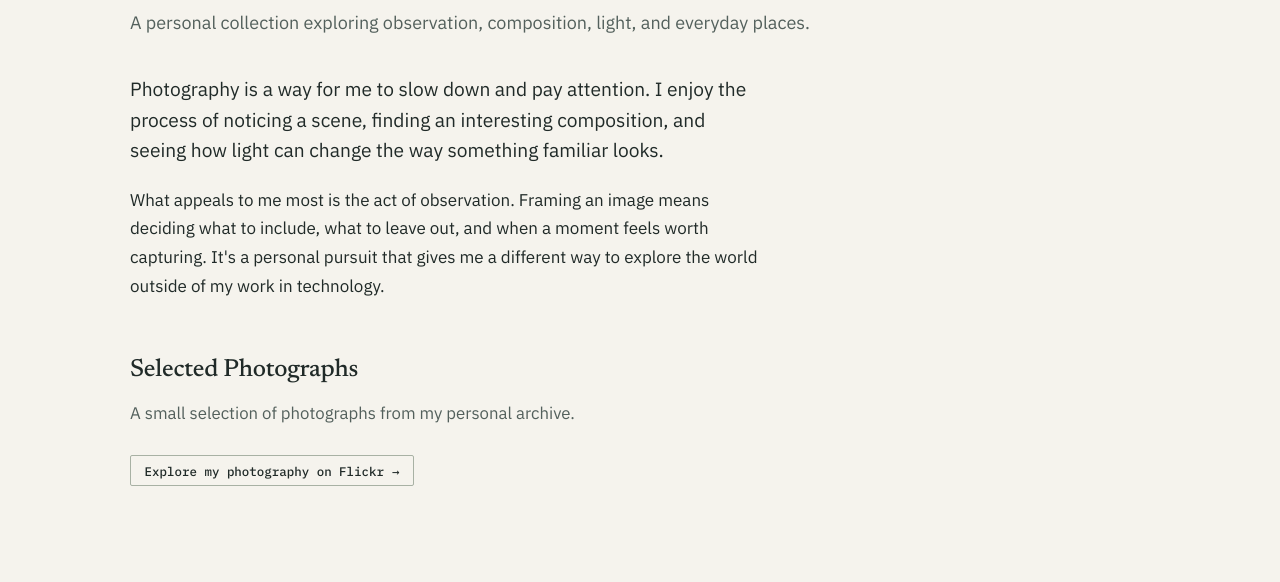
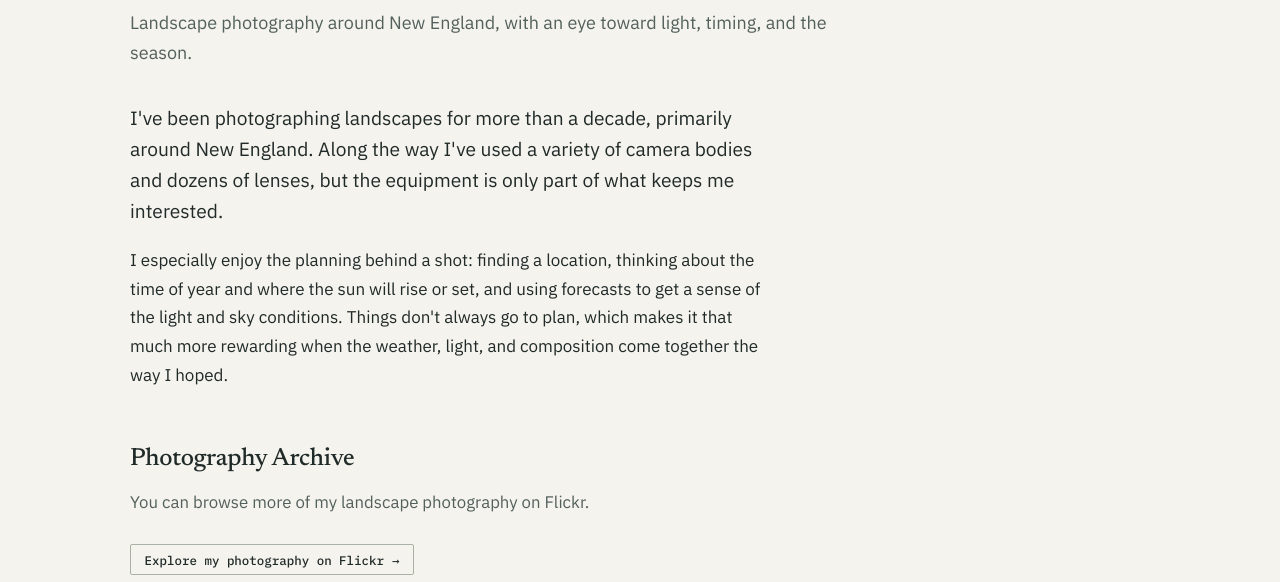
Before and after one commit to andrewtryder/andrewtryder-website, a website: page creative/index.html in a window 1280 px wide. Shown: the part 218-800 px from the top of the page. Drawn offline with Linux system fonts and the light colour scheme.

Commit message:
copy: focus photography page on New England landscapes and light

```diff
--- a/creative/index.html
+++ b/creative/index.html
@@ -4,7 +4,7 @@
   <meta charset="utf-8">
   <meta name="viewport" content="width=device-width, initial-scale=1">
   <title>Photography — Andrew Ryder</title>
-  <meta name="description" content="Photography by Andrew Ryder. A personal collection exploring observation, composition, light, and everyday places.">
+  <meta name="description" content="New England landscape photography by Andrew Ryder, with a focus on seasonal light, planning, and sunrise and sunset conditions.">
   <link rel="canonical" href="https://www.andrewtryder.com/creative/">
 
   <!-- Favicon -->
@@ -15,7 +15,7 @@
 
   <!-- Open Graph -->
   <meta property="og:title" content="Photography — Andrew Ryder">
-  <meta property="og:description" content="Photography by Andrew Ryder. A personal collection exploring observation, composition, light, and everyday places.">
+  <meta property="og:description" content="New England landscape photography by Andrew Ryder, with a focus on seasonal light, planning, and sunrise and sunset conditions.">
   <meta property="og:type" content="website">
   <meta property="og:url" content="https://www.andrewtryder.com/creative/">
   <meta property="og:site_name" content="Andrew Ryder">
@@ -58,24 +58,24 @@
           <span class="label-tech">Visual Arts &middot; Observation</span>
           <h1 class="section-title">Photography</h1>
           <p class="section-intro">
-            A personal collection exploring observation, composition, light, and everyday places.
+            Landscape photography around New England, with an eye toward light, timing, and the season.
           </p>
         </div>
 
         <div style="max-width: var(--reading-width);">
           <p class="lead">
-            Photography is a way for me to slow down and pay attention. I enjoy the process of noticing a scene, finding an interesting composition, and seeing how light can change the way something familiar looks.
+            I've been photographing landscapes for more than a decade, primarily around New England. Along the way I've used a variety of camera bodies and dozens of lenses, but the equipment is only part of what keeps me interested.
           </p>
           <p>
-            What appeals to me most is the act of observation. Framing an image means deciding what to include, what to leave out, and when a moment feels worth capturing. It's a personal pursuit that gives me a different way to explore the world outside of my work in technology.
+            I especially enjoy the planning behind a shot: finding a location, thinking about the time of year and where the sun will rise or set, and using forecasts to get a sense of the light and sky conditions. Things don't always go to plan, which makes it that much more rewarding when the weather, light, and composition come together the way I hoped.
           </p>
         </div>
 
         <!-- Selected Photographs -->
         <div style="margin-top: 3.5rem; max-width: var(--reading-width);">
-          <h2 style="font-size: 1.55rem; margin-bottom: 0.75rem; font-family: var(--font-heading);">Selected Photographs</h2>
+          <h2 style="font-size: 1.55rem; margin-bottom: 0.75rem; font-family: var(--font-heading);">Photography Archive</h2>
           <p style="color: var(--text-muted); font-size: 1.05rem; margin-bottom: 1.75rem;">
-            A small selection of photographs from my personal archive.
+            You can browse more of my landscape photography on Flickr.
           </p>
           <div>
             <a href="https://www.flickr.com/photos/andrewtryder/" target="_blank" rel="noopener" class="btn btn-outline btn-sm">
```
